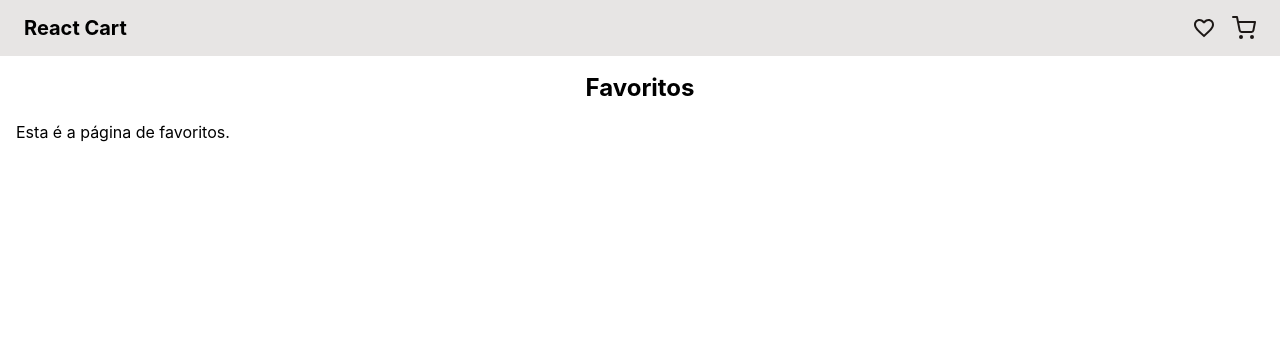
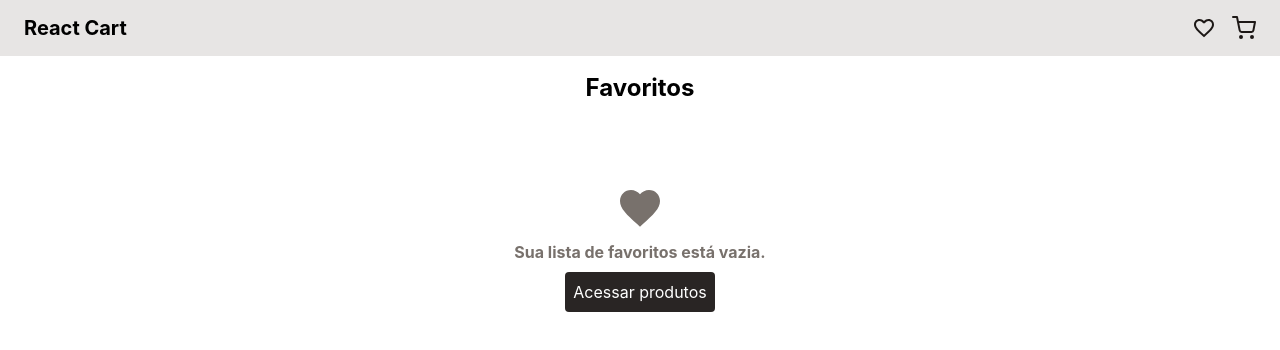
Before and after one commit to pedroazevedoc/reactCart, a React (Vite) app: page /favorites in a window 1280 px wide. Shown: the top 350 px of the page. Built offline with nearby package versions, Linux system fonts and the light colour scheme.

Commit message:
feat(favorites): aprimorar a página de favoritos, adicionando novas informações e funcionalidades

```diff
--- a/src/pages/favorites/index.tsx
+++ b/src/pages/favorites/index.tsx
@@ -1,9 +1,131 @@
+import { MdFavorite } from "react-icons/md";
 import { Container } from "../../components/container";
+import { Link } from "react-router-dom";
+import { useContext } from "react";
+import { FavoriteContext } from "../../contexts/FavoriteContext";
+import toast from "react-hot-toast";
+import { IoMdHeartDislike } from "react-icons/io";
+import type { FavoriteProductProps, ProductProps } from "../../types";
+
+// Formata um valor numérico no padrão de moeda brasileira
+const formatCurrency = (value: number) =>
+  value.toLocaleString("pt-BR", {
+    style: "currency",
+    currency: "BRL",
+    minimumFractionDigits: 2,
+  });
+
+// Formata a data e o horário em que o produto foi adicionado aos favoritos
+const formatAddedAt = (date: string) =>
+  new Date(date).toLocaleString("pt-BR", {
+    day: "2-digit",
+    month: "long",
+    year: "numeric",
+    hour: "2-digit",
+    minute: "2-digit",
+  });
+
+// Calcula o preço com o desconto aplicado
+const calculateDiscountedPrice = (product: ProductProps) =>
+  product.price - (product.price * (product.discountPercentage / 100));
 
 export function Favorites() {
+  const { favorites, removeFromFavorites } = useContext(FavoriteContext);
+
+  // Função para remover um produto dos favoritos
+  const handleRemoveFromFavorites = (itemFavorite: FavoriteProductProps) => {
+    removeFromFavorites(itemFavorite.product.id);
+    toast.success(`${itemFavorite.product.title} removido dos favoritos!`);
+  };
+
+  // Função para exibir um componente de mensagem quando a lista está vazia
+  const showTemporaryComponent = () => {
+    if (favorites.length === 0) {
+      return (
+        <div className="flex flex-col items-center justify-center space-y-2 h-64">
+          <MdFavorite size={48} className="text-taupe-500" />
+          <p className="font-bold text-taupe-500">Sua lista de favoritos está vazia.</p>
+          <Link
+            to="/"
+            className="bg-taupe-800 hover:bg-taupe-800/90 transition-colors p-2 rounded text-white flex items-center gap-2"
+          >
+            Acessar produtos
+          </Link>
+        </div>
+      );
+    }
+  };
+
   return (
     <Container title="Favoritos">
-      <p>Esta é a página de favoritos.</p>
+      <div className="flex flex-col space-y-4">
+        {/* Mensagem quando a lista de favoritos está vazia */}
+        {showTemporaryComponent()}
+
+        {/* Lista de produtos favoritados */}
+        {favorites.map((itemFavorite) => (
+          <section
+            key={itemFavorite.product.id}
+            className="flex flex-col sm:flex-row sm:items-center justify-between gap-3 p-3 bg-taupe-50 border border-taupe-300 rounded-lg"
+          >
+            {/* Imagem | Informações */}
+            <div className="flex items-center gap-4">
+              {/* Imagem do produto (link para os detalhes) */}
+              <Link to={`/products/${itemFavorite.product.id}`} className="shrink-0">
+                <img
+                  src={itemFavorite.product.thumbnail ?? "https://via.placeholder.com/150"}
+                  alt={itemFavorite.product.title}
+                  className="w-20 h-20 sm:w-24 sm:h-24 object-cover rounded-md"
+                />
+              </Link>
+
+              {/* Informações do produto */}
+              <div className="flex flex-col gap-1 min-w-0">
+                {/* Nome do produto (link para os detalhes) */}
+                <Link
+                  to={`/products/${itemFavorite.product.id}`}
+                  className="font-medium hover:underline truncate"
+                >
+                  {itemFavorite.product.title}
+                </Link>
+
+                {/* Marca e categoria */}
+                <p className="text-sm text-taupe-500 truncate">
+                  {itemFavorite.product.brand} · {itemFavorite.product.category.charAt(0).toUpperCase() + itemFavorite.product.category.slice(1)}
+                </p>
+
+                {/* Preço com desconto */}
+                <div className="flex flex-wrap items-center gap-2">
+                  <strong className="text-sm text-taupe-700">
+                    {formatCurrency(calculateDiscountedPrice(itemFavorite.product))}
+                  </strong>
+                  <p className="text-sm text-taupe-700/70 line-through font-bold">
+                    {formatCurrency(itemFavorite.product.price)}
+                  </p>
+                  <p className="text-xs text-taupe-700/90">{itemFavorite.product.discountPercentage}% OFF</p>
+                </div>
+
+                {/* Data e horário em que foi adicionado aos favoritos */}
+                <p className="text-xs text-taupe-500">
+                  Adicionado em {formatAddedAt(itemFavorite.addedAt)}
+                </p>
+              </div>
+            </div>
+
+            {/* Botão de remoção */}
+            <div className="flex sm:self-center">
+              <button
+                type="button"
+                onClick={() => handleRemoveFromFavorites(itemFavorite)}
+                className="bg-transparent text-red-500 hover:bg-red-100 transition-colors p-2 rounded-md cursor-pointer flex items-center gap-2 text-sm font-medium"
+              >
+                <IoMdHeartDislike size={18} />
+                <span className="hidden sm:inline">Remover</span>
+              </button>
+            </div>
+          </section>
+        ))}
+      </div>
     </Container>
   )
 }
```
